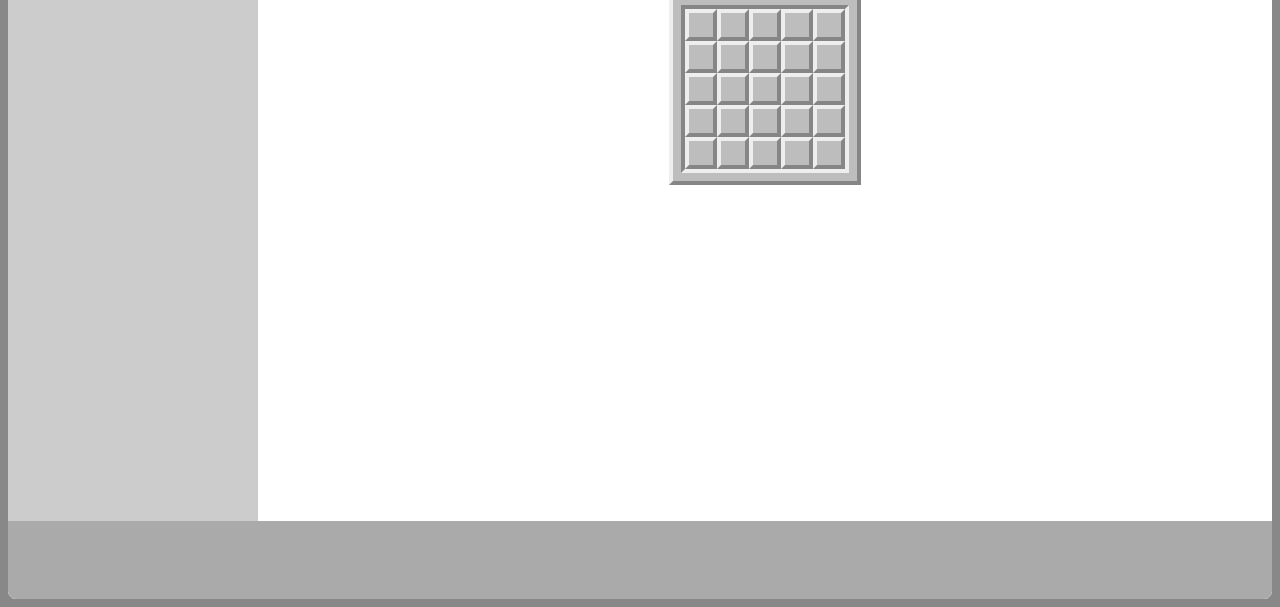
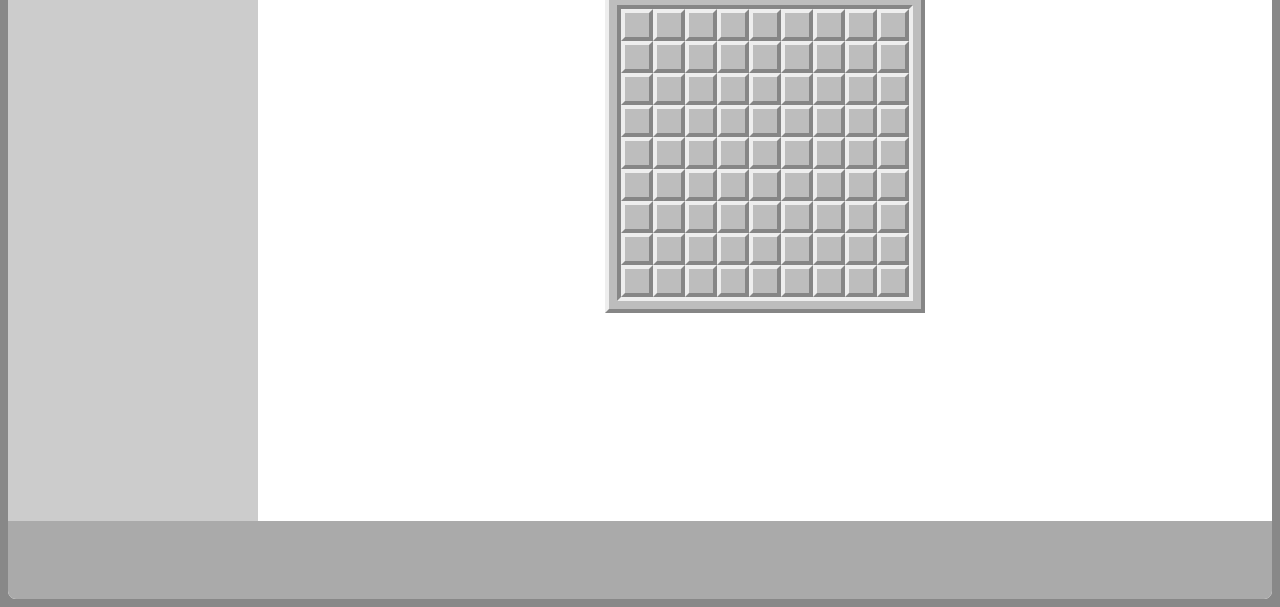
Before and after one commit to kmcordano/Minesweeper, a plain HTML site: page spa/spa.html in a window 1280 px wide. Shown: the part 193-800 px from the top of the page. Drawn offline with Linux system fonts and the light colour scheme.

Commit message:
Mine field rows and cols set based on spa.minesweeper configModule

```diff
--- a/spa/css/spa.minesweeper.css
+++ b/spa/css/spa.minesweeper.css
@@ -72,8 +72,6 @@
    border-left-color : var(--darkBorderColor);
 
    display : grid;
-   grid-template-rows : repeat(5, 1fr);
-   grid-template-columns : repeat(5, 1fr);
 }
 
 .spa-minesweeper-mine-field-space {
--- a/spa/js/spa.minesweeper.js
+++ b/spa/js/spa.minesweeper.js
@@ -10,7 +10,7 @@ spa.minesweeper = (function() {
 
    // Begin Maps/Objects
    let configMap = {
-      main_html : String()
+      mainHtml : String()
          + '<div class="spa-minesweeper-container">'
             + '<h1>MineSweeper</h1>'
             + '<div class="spa-minesweeper-gameboard">'
@@ -20,31 +20,6 @@ spa.minesweeper = (function() {
                   + '<div class="spa-minsweeper-scoreboard-timer"></div>'
                + '</div>'
                + '<div class="spa-minesweeper-mine-field">'
-                  + '<div class="spa-minesweeper-mine-field-space"></div>'
-                  + '<div class="spa-minesweeper-mine-field-space"></div>'
-                  + '<div class="spa-minesweeper-mine-field-space"></div>'
-                  + '<div class="spa-minesweeper-mine-field-space"></div>'
-                  + '<div class="spa-minesweeper-mine-field-space"></div>'
-                  + '<div class="spa-minesweeper-mine-field-space"></div>'
-                  + '<div class="spa-minesweeper-mine-field-space"></div>'
-                  + '<div class="spa-minesweeper-mine-field-space"></div>'
-                  + '<div class="spa-minesweeper-mine-field-space"></div>'
-                  + '<div class="spa-minesweeper-mine-field-space"></div>'
-                  + '<div class="spa-minesweeper-mine-field-space"></div>'
-                  + '<div class="spa-minesweeper-mine-field-space"></div>'
-                  + '<div class="spa-minesweeper-mine-field-space"></div>'
-                  + '<div class="spa-minesweeper-mine-field-space"></div>'
-                  + '<div class="spa-minesweeper-mine-field-space"></div>'
-                  + '<div class="spa-minesweeper-mine-field-space"></div>'
-                  + '<div class="spa-minesweeper-mine-field-space"></div>'
-                  + '<div class="spa-minesweeper-mine-field-space"></div>'
-                  + '<div class="spa-minesweeper-mine-field-space"></div>'
-                  + '<div class="spa-minesweeper-mine-field-space"></div>'
-                  + '<div class="spa-minesweeper-mine-field-space"></div>'
-                  + '<div class="spa-minesweeper-mine-field-space"></div>'
-                  + '<div class="spa-minesweeper-mine-field-space"></div>'
-                  + '<div class="spa-minesweeper-mine-field-space"></div>'
-                  + '<div class="spa-minesweeper-mine-field-space"></div>'
                +'</div>'
             + '</div>'
          + '</div>',
@@ -58,7 +33,7 @@ spa.minesweeper = (function() {
       mineFieldNumMines : 10
    };
    let stateMap = {
-      $container : null,
+      $container : null
    };
    let elementMap = {};
    // End Maps/Objects
@@ -83,8 +58,11 @@ spa.minesweeper = (function() {
    // Begin DOM method /setElementMap/
    setElementMap = () => {
       let $container = stateMap.$container;
+      let $mine_field =
+         $container.querySelector('.spa-minesweeper-mine-field');
       elementMap = {
-         $container : $container
+         $container : $container,
+         $mine_field : $mine_field
       };
    };
    // End DOM method /setElementMap/
@@ -116,6 +94,7 @@ spa.minesweeper = (function() {
          settableMap : configMap.settableMap,
          configMap   : configMap
       });
+
       return true;
    };
    // End public method /configModule/
@@ -127,9 +106,30 @@ spa.minesweeper = (function() {
    // Returns   : true
    // Throws    : none
    initModule = ($container) => {
+      let $mine_space;
+
       stateMap.$container = $container;
-      $container.innerHTML = configMap.main_html;
+      $container.innerHTML = configMap.mainHtml;
       setElementMap();
+
+      // Set mine field row and cols
+      elementMap.$mine_field.style.gridTemplateRows
+         = `repeat(${configMap.mineFieldNumRows}, 1fr)`;
+      elementMap.$mine_field.style.gridTemplateColumns
+         = `repeat(${configMap.mineFieldNumCols}, 1fr)`;
+
+      // Fill mine field with spaces
+      for(let i = 0;
+          i < configMap.mineFieldNumCols * configMap.mineFieldNumRows;
+          i++) {
+            //'<div class="spa-minesweeper-mine-field-space"></div>'
+            $mine_space = document.createElement('div');
+            $mine_space.classList
+               .add('spa-minesweeper-mine-field-space');
+
+            elementMap.$mine_field.appendChild($mine_space);
+     }
+
       return true;
    };
    // End public method /initModule/
--- a/spa/js/spa.shell.js
+++ b/spa/js/spa.shell.js
@@ -78,7 +78,7 @@ spa.shell = (function() {
       spa.minesweeper.configModule({
          mineFieldNumRows  : 9,
          mineFieldNumCols  : 9,
-         mineFieldNumMines : 10
+         mineFieldNumMines : 10,
       });
       spa.minesweeper.initModule(elementMap.$main_content);
    };
```
